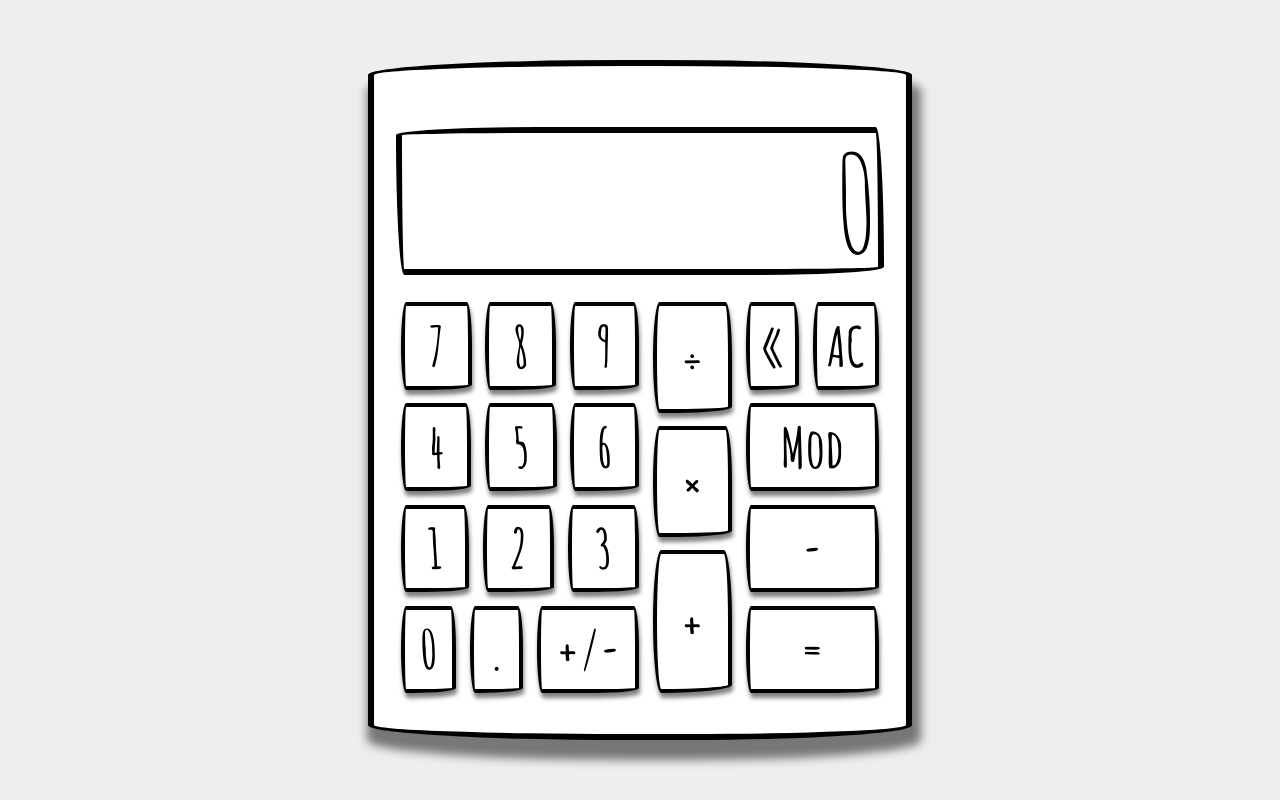
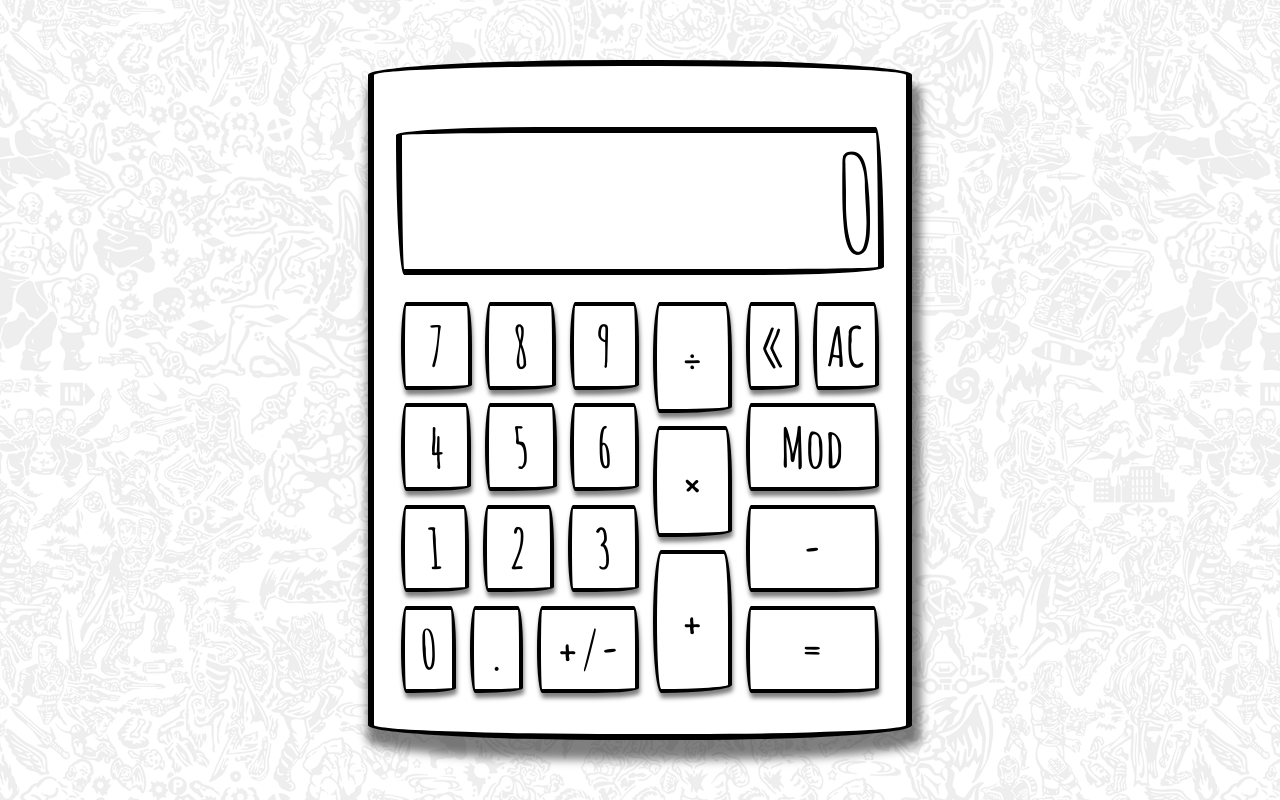
Before and after one commit to Zukurai-Kushal/calculator, a plain HTML site: page index.html in a window 1280 px wide. Drawn offline with Linux system fonts and the light colour scheme.

Commit message:
Change background image to doodles from Mr.Doodle

```diff
--- a/style.css
+++ b/style.css
@@ -18,6 +18,8 @@ body{
   min-height: 100vh;
   margin: 0;
   font-size: 8.5rem;
+  background-image: url(./wallpaper.png);
+  background-blend-mode:overlay;
 }
 
 .amatic-sc-regular {
```
Also changed, not shown: wallpaper.png (added).
